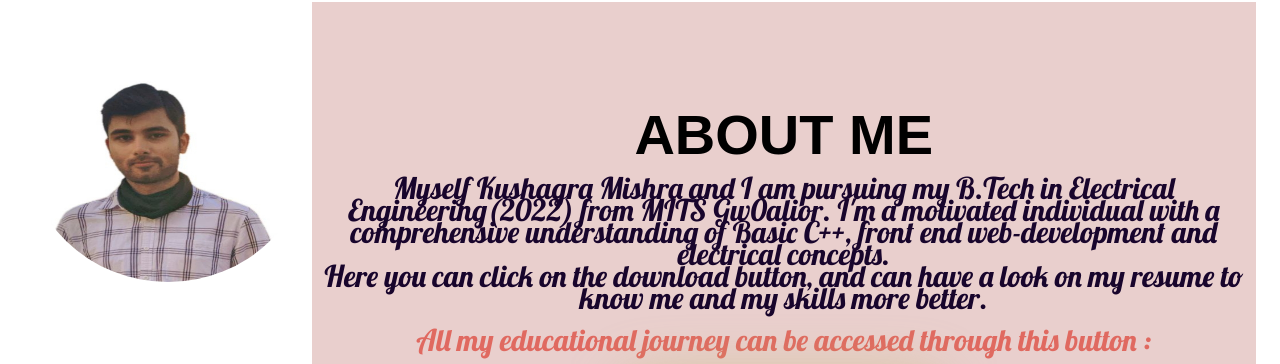
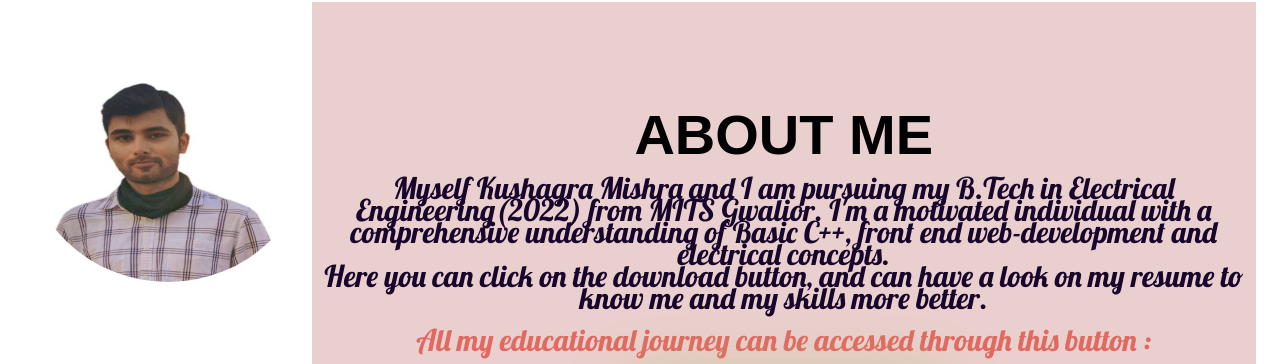
Before and after one commit to KUSHAGRAMI/Kushagrportfolio.github.io, a plain HTML site: page About.html in a window 1280 px wide. Shown: the part 440-804 px from the top of the page. Drawn offline with Linux system fonts and the light colour scheme.

Commit message:
Update About.html

```diff
--- a/About.html
+++ b/About.html
@@ -40,7 +40,7 @@
         <img src="images\myself.jpg" class="round">
     <section class="about">
         <h1 style=" font-size: 56px;">ABOUT ME</h1>
-        <p style="font-size: 30px; color: rgb(24, 5, 44);">Myself Kushagra Mishra and I am pursuing my B.Tech in Electrical Engineering(2022) from MITS Gw0alior. I'm a motivated individual with a comprehensive understanding of Basic C++, front end web-development and electrical concepts.<br> Here you can click on the download button, and can have a look on my resume to know me and my skills more better. </p>
+        <p style="font-size: 30px; color: rgb(24, 5, 44);">Myself Kushagra Mishra and I am pursuing my B.Tech in Electrical Engineering(2022) from MITS Gwalior. I'm a motivated individual with a comprehensive understanding of Basic C++, front end web-development and electrical concepts.<br> Here you can click on the download button, and can have a look on my resume to know me and my skills more better. </p>
         <p style="font-size: 30px;">All my educational journey can be accessed through this button : </p>
         <a href="images\myresume.pdf" class="neon-button" style="margin-top: 20px;">DOWNLOAD CV</a>
     </section>
```
